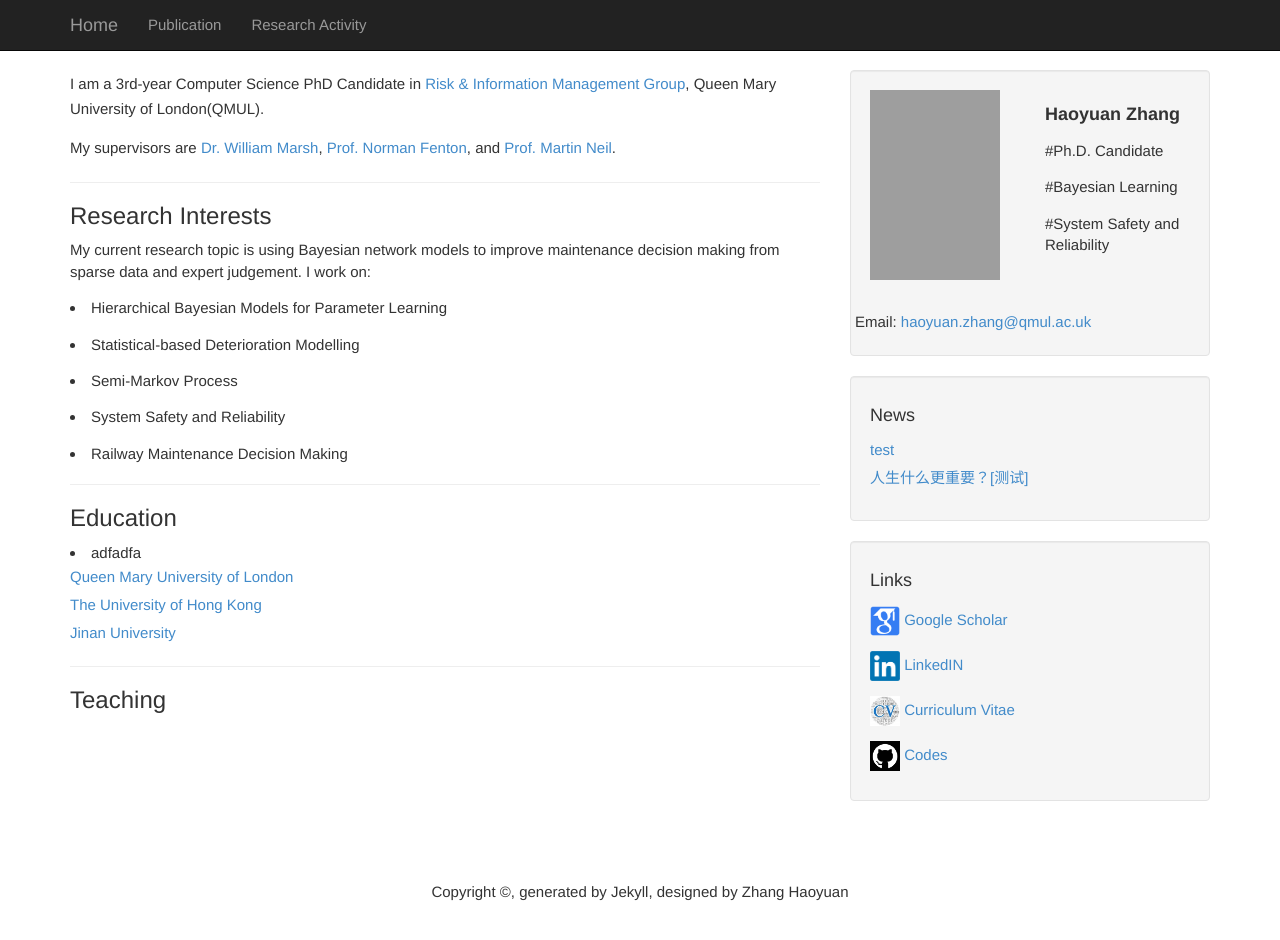
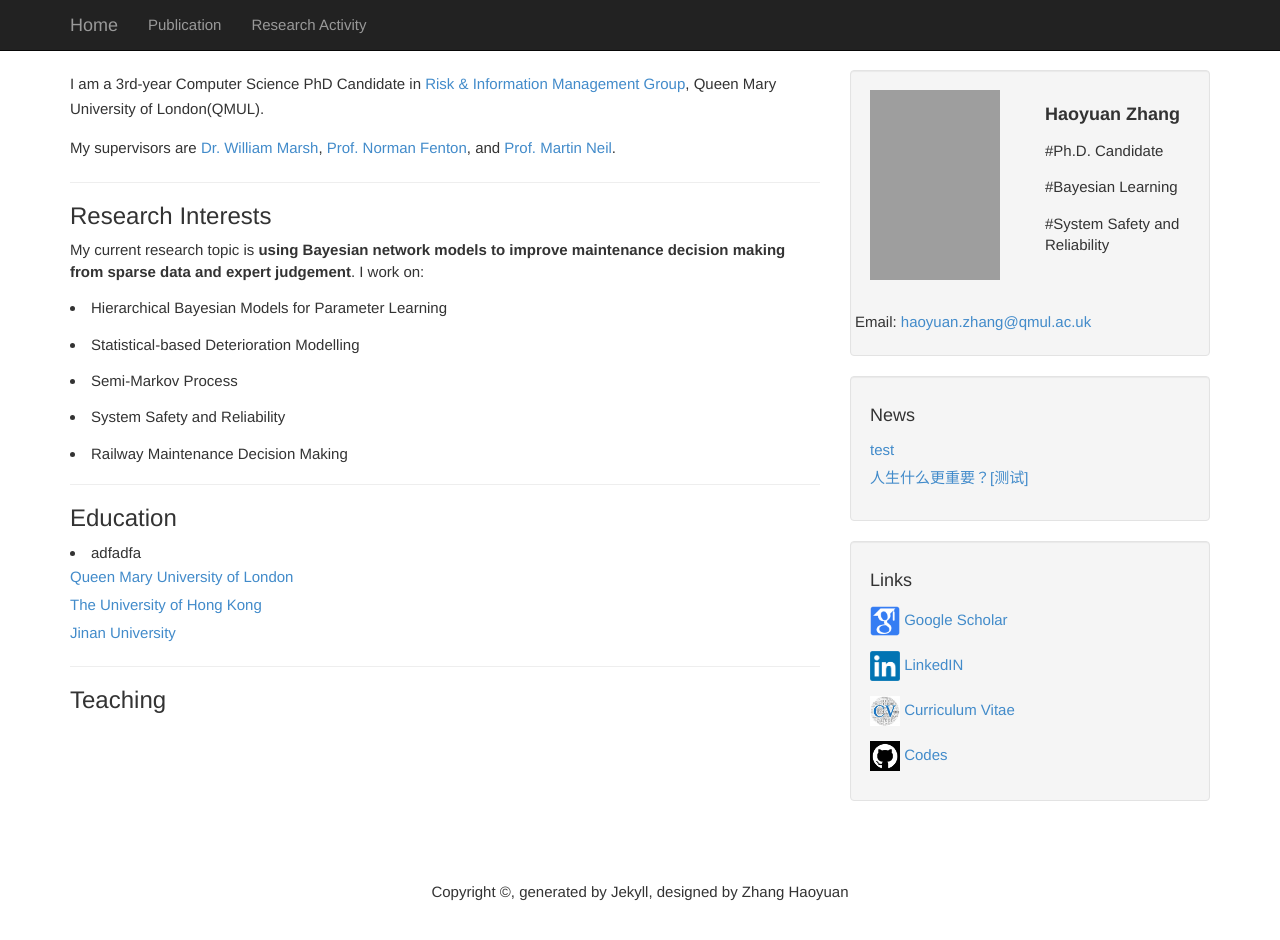
Before and after one commit to july0905/haoyuanzhang1990.github.io, a Jekyll site: the page built from index.html, in a window 1280 px wide and 953 px high. Shown: the top 940 px of the window. Built offline with Jekyll 4.4.1, drawn with Linux system fonts in a browser that asks for light colours; the list of posts is cut into pages by our own code; grey boxes are pictures that could not be loaded.

```diff
--- a/index.html
+++ b/index.html
@@ -12,7 +12,7 @@ My supervisors are <a href="http://www.eecs.qmul.ac.uk/~william/">Dr. William Ma
 
 <hr>
 <h3>Research Interests</h3>
-My current research topic is using Bayesian network models to improve maintenance decision making from sparse data and expert judgement. I work on:
+My current research topic is <b>using Bayesian network models to improve maintenance decision making from sparse data and expert judgement</b>. I work on:
 <p></p>
 <li>Hierarchical Bayesian Models for Parameter Learning</li>
 <p></p>
```
